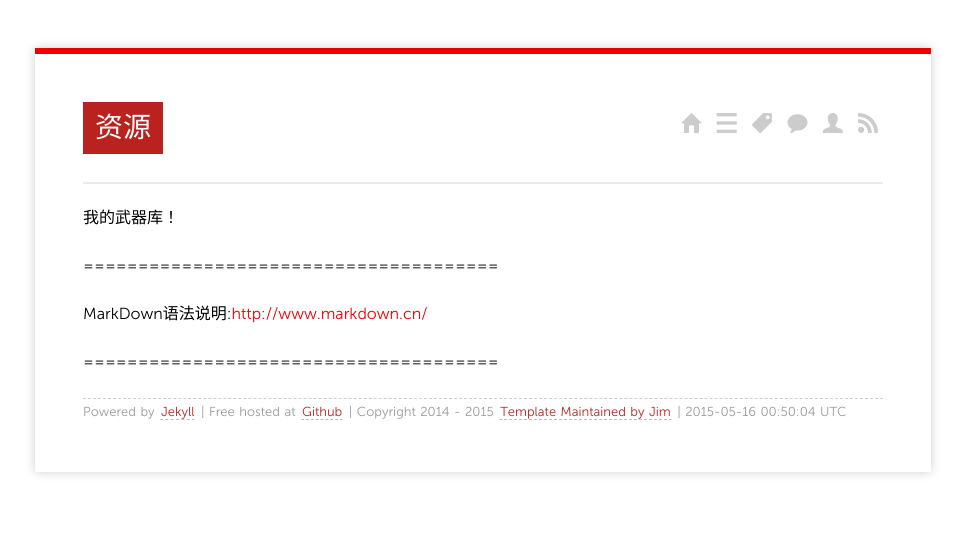
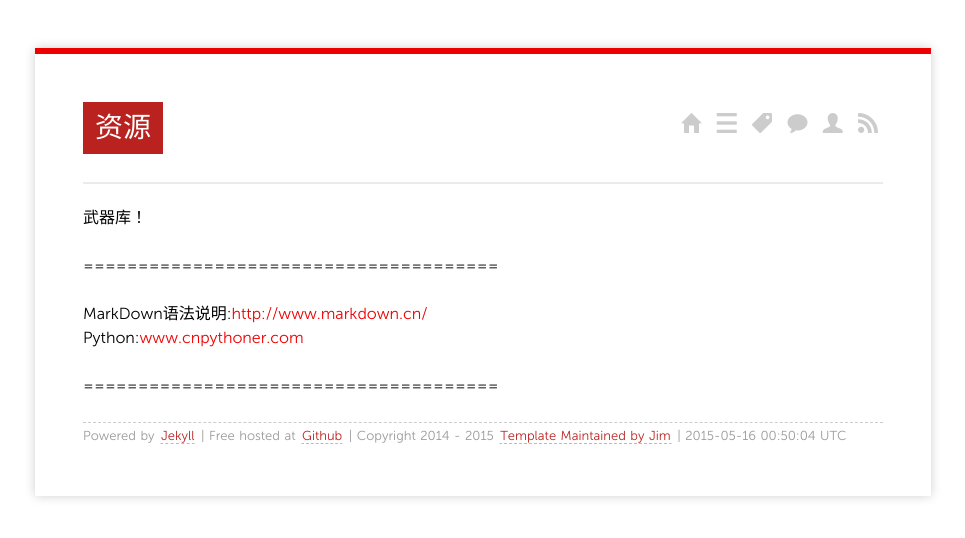
Before and after one commit to binbinc/binbinc.github.io, a Jekyll site: the page built from resource/index.md, in a window 1280 px wide. Shown: the top 538 px of the page, without its empty margins (157-1122 px from the left). Built offline with Jekyll 4.4.1, drawn with Linux system fonts in a browser that asks for light colours; nearby versions of some CDN libraries; Markdown is read by kramdown in place of the engine named in the settings; comment, search, counter and statistics services are not loaded.

Commit message:
update res

```diff
--- a/resource/index.md
+++ b/resource/index.md
@@ -4,10 +4,11 @@ title: 资源
 comments: yes
 ---
 
-我的武器库！
+武器库！
 
 ======================================
 
 MarkDown语法说明:[http://www.markdown.cn/](http://www.markdown.cn/)<br />
+Python:[www.cnpythoner.com](www.cnpythoner.com)<br />
 
 ======================================
```
